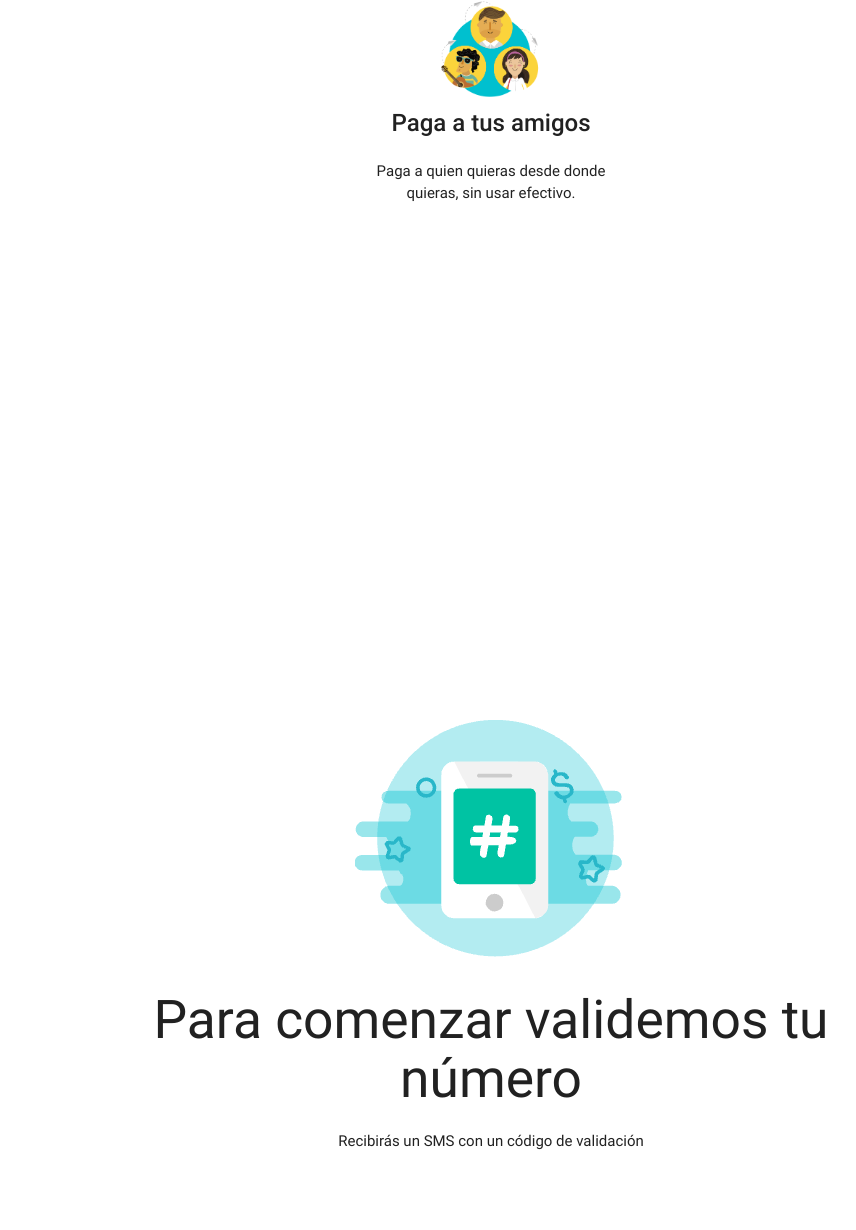
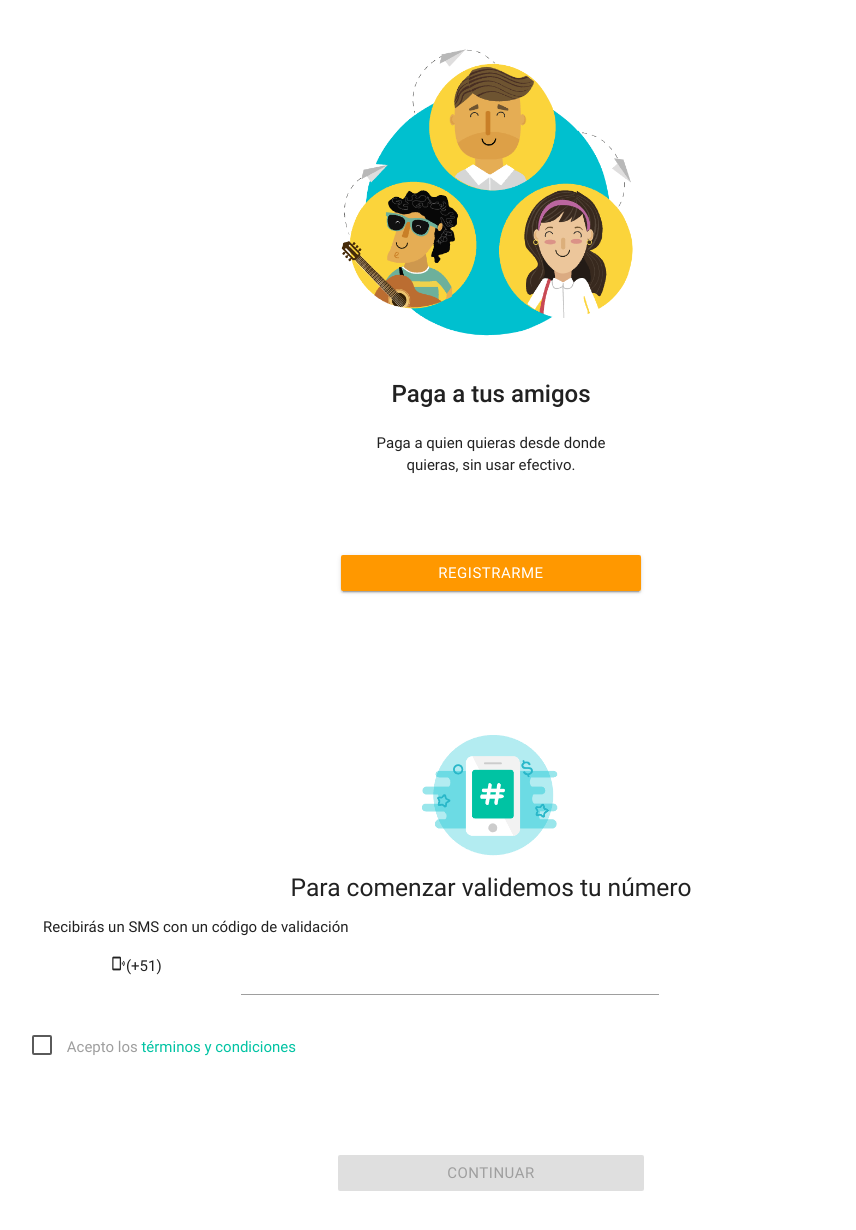
Before and after one commit to MontserratLili/Yape-Final, a website: page src/index.html in a window 1280 px wide. Shown: the top 1230 px of the page, without its empty margins (149-1005 px from the left). Before the commit the page ends 1188 px from the top, so only its background shows below. Drawn offline with nearby package versions, Linux system fonts and the light colour scheme.

Commit message:
intentando validar numero

```diff
--- a/server.js
+++ b/server.js
@@ -19,6 +19,8 @@ app.use(bodyParser.json());
 app.use(express.static('src'));
 app.use(morgan(format));
 
+
+
 let router = express.Router();
 
 router.get('/', (req, res) => {
--- a/src/css/style.css
+++ b/src/css/style.css
@@ -1,12 +1,30 @@
+/*PRIMERA SECCIÓN *** INICIO*/
 .carousel__panel{
     width: 100%;
-    height: 700px;
+    height: 625px;
     overflow: visible;
-}
-.carousel{
-    overflow: visible;
+    display: flex;
+    flex-wrap: wrap;
+    margin-top:1em;
+
 }
 .imagenesCarousel{
-    height: 100px;
-    width: 100px;
+    height: 300px;
+    width: 300px;
 }
+.botones{
+    margin-top: 30em;
+}
+.btn{
+    width: 300px;
+    margin-top:5em;
+}
+
+/*SEGUNDA SECCIÓN *** REGISTRO*/
+.imagenRegistro{
+    width: 150px;
+    margin-top:5em;
+}
+.letraverde{
+    color:#00c3a3;
+}
--- a/src/index.html
+++ b/src/index.html
@@ -1,5 +1,6 @@
 <!DOCTYPE html>
 <html lang="es">
+
 <head>
     <!--Optimizando la appweb para mobile-->
     <meta name="viewport" content="width=device-width, initial-scale=1.0" />
@@ -15,13 +16,14 @@
 </head>
 
 <body>
-    <section class="row  carousel__panel">
+    <!--PRIMERA SECCIÓN *** INICIO-->
+    <section id="sprimera" class="row  carousel__panel">
         <div class="carousel carousel-slider center carousel__panel" data-indicators="true">
-            <div class="carousel-fixed-item center">
-                <button class="btn waves-effect white grey-text darken-text-2 carousel">REGISTRARME</button>
+            <div class="center botones row">
+                <a id="botonIncio" class="btn waves-effect white-text orange darken-text-2">REGISTRARME</a>
             </div>
             <div class="carousel-item carousel__panel" href="#one!">
-                <div class="col s12">
+                <div>
                     <img class="responsive-img imagenesCarousel" src="assets/img/icon-people.png" alt="">
                 </div>
                 <h2>Paga a tus amigos</h2>
@@ -43,13 +45,26 @@
             </div>
         </div>
     </section>
-    <section class="row center">
+
+    <form id="ssegunda" name="formulario" class="row center container">
         <div class="col-s6">
-            <img class="responsive-img" src="assets/img/phone.png" alt="">
+            <img class="responsive-img imagenRegistro" src="assets/img/phone.png" alt="">
         </div>
-        <h2>Para comenzar validemos tu<br> número</h2>
+        <h5>Para comenzar validemos tu número</h5>
         <p>Recibirás un SMS con un código de validación</p>
-    </section>
+        <div class="row center container">
+            <h6 class="col s4"><i class="material-icons tiny">phonelink_ring</i>(+51)</h6>
+            <input id="casillaNumero" name="phone" type="number" class="col s8">
+        </div>
+        <p class="row left container">
+            <input type="checkbox" class="filled-in" id="filled-in-box"/>
+            <label for="filled-in-box">Acepto los <span class="letraverde">términos y condiciones</span></label>
+        </p>
+        <div class="row">
+            <a id="boton" type="submit" class="btn  col s4 offset-s4 white-text" disabled="disabled">CONTINUAR</a>
+        </div>
+    </form>
+
     <!--Importando jQuery para materialize.js-->
     <script type="text/javascript" src="https://code.jquery.com/jquery-2.1.1.min.js"></script>
     <!--Conectando funcionalidad JS de materialize a mi proyecto-->
@@ -57,4 +72,5 @@
     <!--COnectando funcionalidad creada a mi proyecto-->
     <script type="text/javascript" src="js/app.js"></script>
 </body>
+
 </html>
--- a/src/js/app.js
+++ b/src/js/app.js
@@ -1 +1,44 @@
+//Inicializando Carousel de sección inicio
 $('.carousel.carousel-slider').carousel({fullWidth: true});
+
+//Funcionalidad botón sección inicio
+var botonInicio = document.getElementById("botonIncio");
+var sprimera= document.getElementById("sprimera");
+
+function ocultarSeccion(){
+    sprimera.style.display = "none";
+};
+
+botonInicio.addEventListener("click", ocultarSeccion);
+
+//Validación de longitud de teléfono y chekbox activado
+
+var maximo = 10;
+var validar = document.getElementById("boton");
+var c1 = document.getElementById("filled-in-box").checked;
+
+function contar (){
+    var numero = document.getElementById("casillaNumero").value;
+    console.log(numero);
+    var contado = numero.length;
+    console.log(contado);
+
+    if(contado==maximo && c1==true){
+        console.log("ok");
+        removeAttribute("disabled");
+    }
+};
+
+
+validar.addEventListener("click", contar);
+//validar.addEventListener("click", validando);
+/*if(contado<=maximo){
+        alert("ok");
+    }else{
+        alert("no ok");
+    }
+    if(c1==false){
+        alert("bien");
+    }else{
+        alert("no bien")
+    }*/
```
